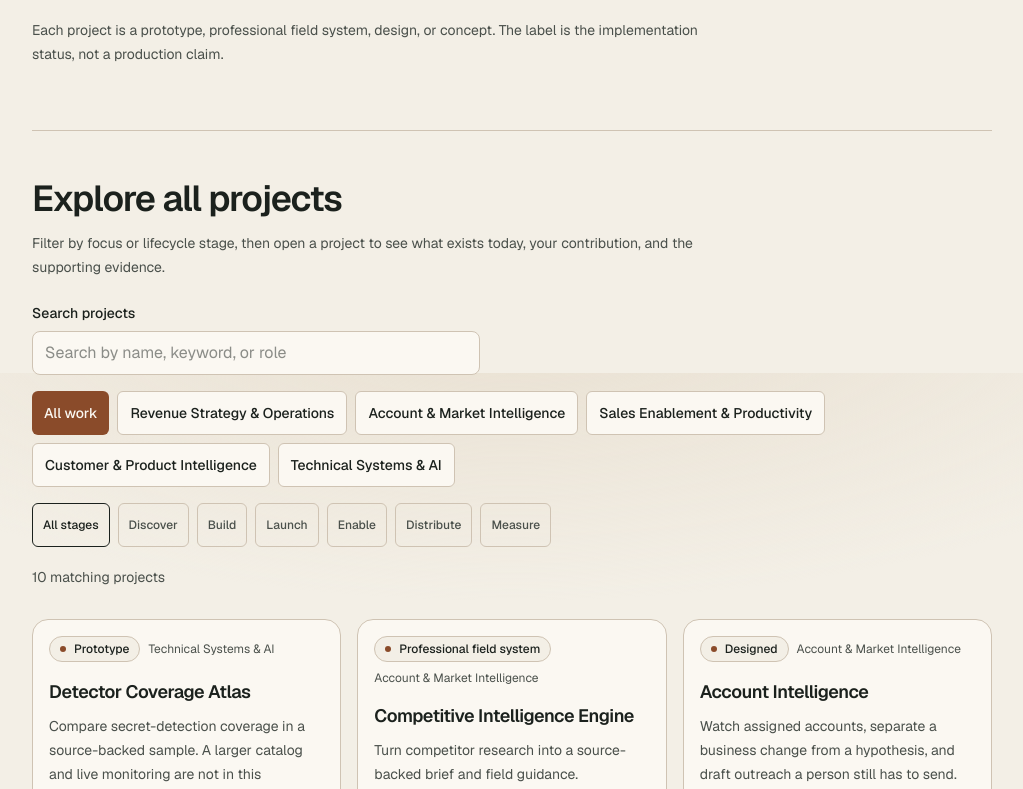
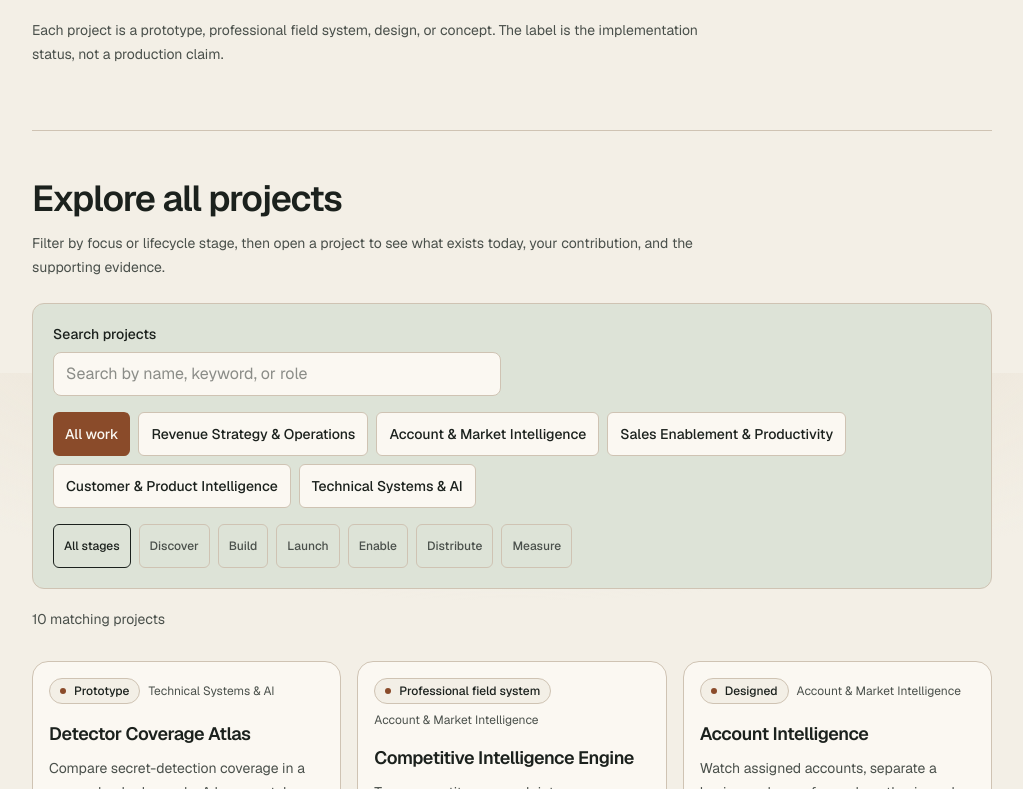
Before and after one commit to heyfunwhoa/byjoyaing-portfolio, a Next.js app: page /projects in a window 1280 px wide. Shown: the part 427-1216 px from the top of the page, without its empty margins (128-1151 px from the left). Built offline with nearby package versions, Linux system fonts and the light colour scheme.

Commit message:
Apply brand surface shades to editorial sections

```diff
--- a/app/about/page.tsx
+++ b/app/about/page.tsx
@@ -183,7 +183,8 @@ export default function AboutPage() {
           <summary className="min-h-11 cursor-pointer py-3 font-medium">
             {aboutPage.beyondHeading}
           </summary>
-          <ul className="mt-2 space-y-3 leading-6">
+          <div className="mt-2 rounded-xl bg-surface-clay p-4">
+            <ul className="space-y-3 leading-6">
               {aboutPage.interests.map((interest) => (
                 <li key={interest.id}>
                   <span className="font-medium text-foreground">
@@ -197,6 +198,7 @@ export default function AboutPage() {
               <span className="font-medium">{aboutPage.valuesLabel}:</span>{" "}
               {aboutPage.values.join(" · ")}
             </p>
+          </div>
         </details>
       </section>
 
--- a/app/side-quests/page.tsx
+++ b/app/side-quests/page.tsx
@@ -90,7 +90,7 @@ export default function SideQuestsPage() {
       </nav>
 
       <section className="border-b border-border py-8">
-        <details>
+        <details className="rounded-xl border border-border bg-surface-mist p-4 sm:p-5">
           <summary className="min-h-11 cursor-pointer py-2 font-display text-2xl">
             Other explorations ({more.length})
           </summary>
--- a/components/projects-directory.tsx
+++ b/components/projects-directory.tsx
@@ -72,7 +72,7 @@ export function ProjectsDirectory({
   }
   return (
     <div>
-      <div className="flex min-w-0 flex-col gap-4">
+      <div className="flex min-w-0 flex-col gap-4 rounded-xl border border-border bg-surface-sage p-4 sm:p-5">
         <label className="flex min-w-0 flex-col gap-2 text-sm font-medium sm:max-w-md">
           Search projects
           <input
```
Also changed, not shown: 1 other file (tests, documents, lock files or other folders). Lines whose indentation alone changed are shown as unchanged.
